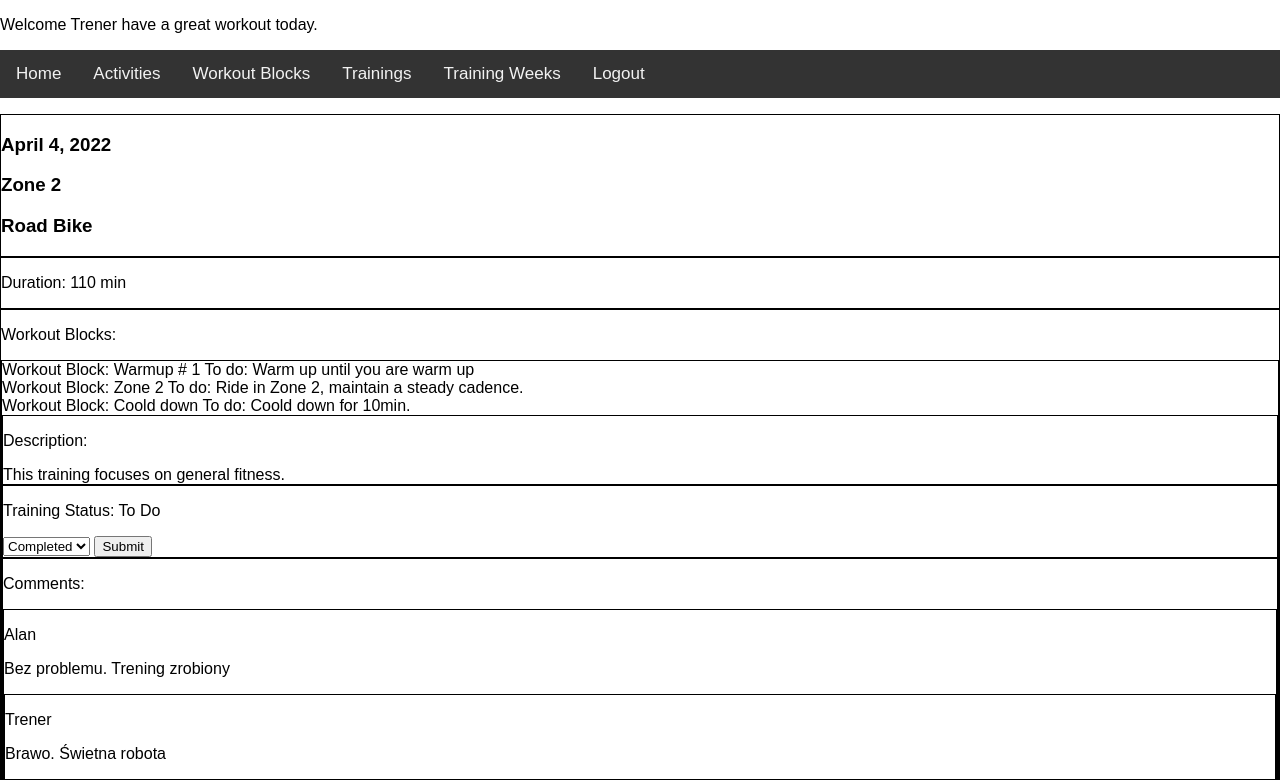
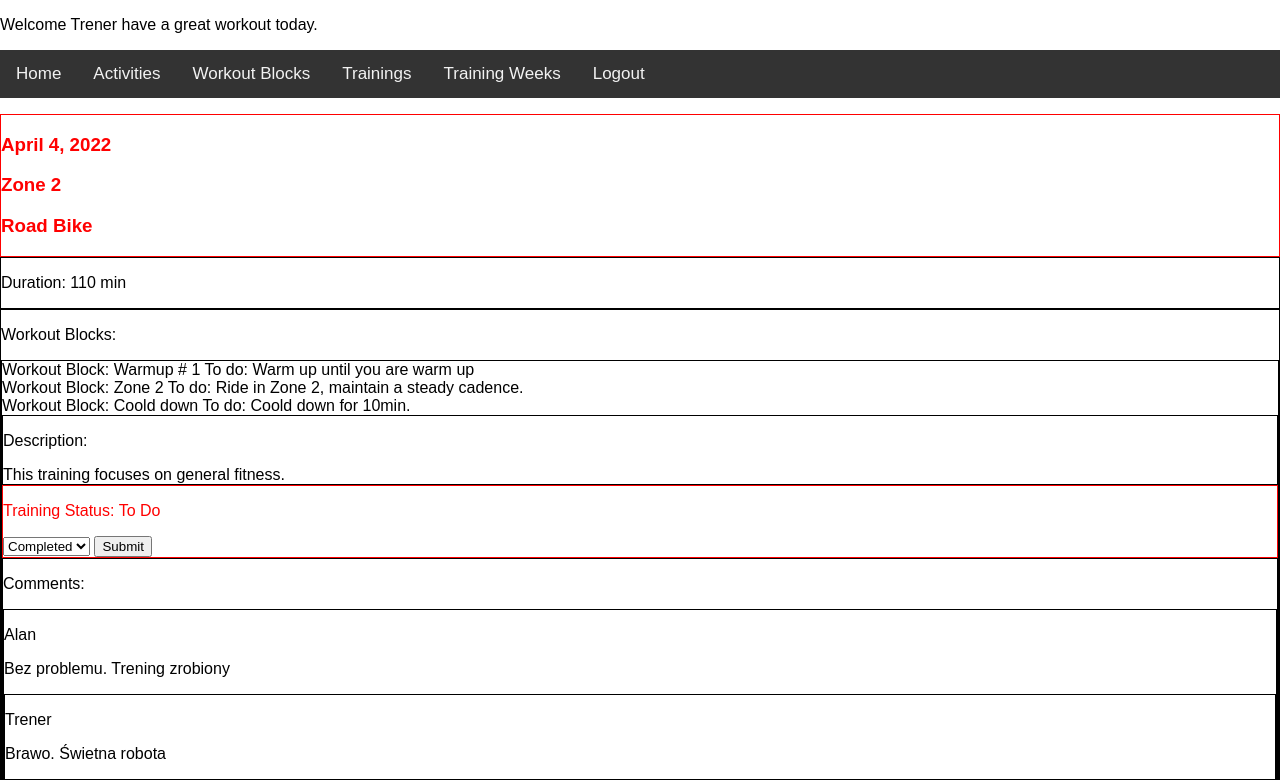
Before and after one commit to MarekAlan/Trainingz, a Django app: page /trainingz_app/training_day/1/ in a window 1280 px wide. Shown: the top 780 px of the page. Run offline with Django 4.2, Linux system fonts and the light colour scheme; a user stored in the database is signed in; data comes from the database, SQL or seed files in the repository; both versions use the stored data as it was after the commit.

Commit message:
JavaScript  DetailTrainingDay

```diff
--- a/trainingz_app/templates/training_day_detail.html
+++ b/trainingz_app/templates/training_day_detail.html
@@ -1,9 +1,28 @@
 {% extends 'base.html' %}
 {% block trainingz %}
-    <p></p>
+    <p></p><script>
+       document.addEventListener("DOMContentLoaded", function () {
+                if (document.getElementById('completed').innerText === "Completed") {
+                    document.getElementById('main').style.color = "green";
+                    document.getElementById('text').style.color = "green";
+                }
+            });
+    </script>
+    <script>
+    document.addEventListener("DOMContentLoaded", function () {
+        const a = new Date(Date.now())
+        const b = new Date(document.getElementById("date").innerText)
+        console.log(a)
+        console.log(b)
+        if (document.getElementById('completed').innerText === "To Do" && a > b) {
+            document.getElementById('main').style.color = "red";
+            document.getElementById('text').style.color = "red";
+        }
+    });
+    </script>
 
-    <div style="border: solid; border-width: 1px;">
-        <h3>{{ training_day.date }}</h3>
+    <div style="border: solid; border-width: 1px;" id="main">
+        <h3><label id="date">{{ training_day.date }}</label></h3>
         <h3>{{ training_day.training }}</h3>
         <h3>{{ training_day.training.activity }}</h3>
     </div>
@@ -25,8 +44,8 @@
                 {{ training.description }}
             </div>
 
-            <div style="border: solid; border-width: 1px;">
-                <p>Training Status: {{ training_day.completed }}</p>
+            <div style="border: solid; border-width: 1px;" id="text">
+                <p>Training Status: <label id="completed">{{ training_day.completed }}</label></p>
 
                 <form method="POST">
                     {% csrf_token %}
```
Also changed, not shown: db.sqlite3.
